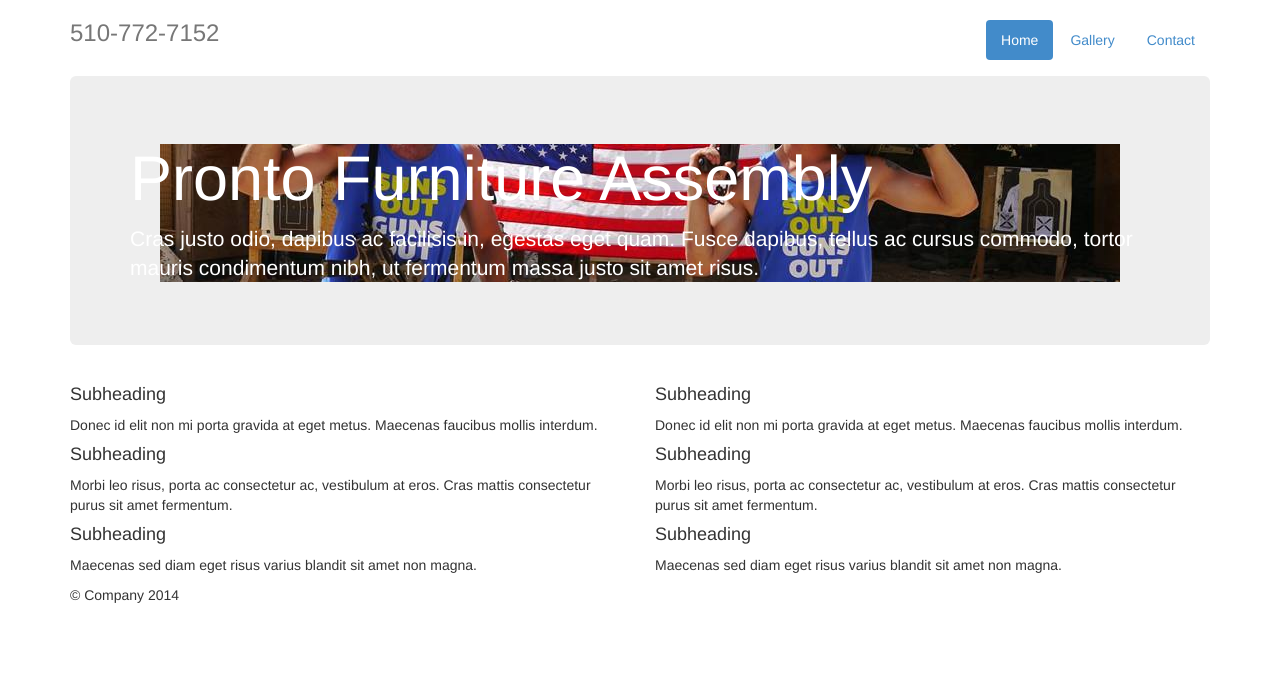
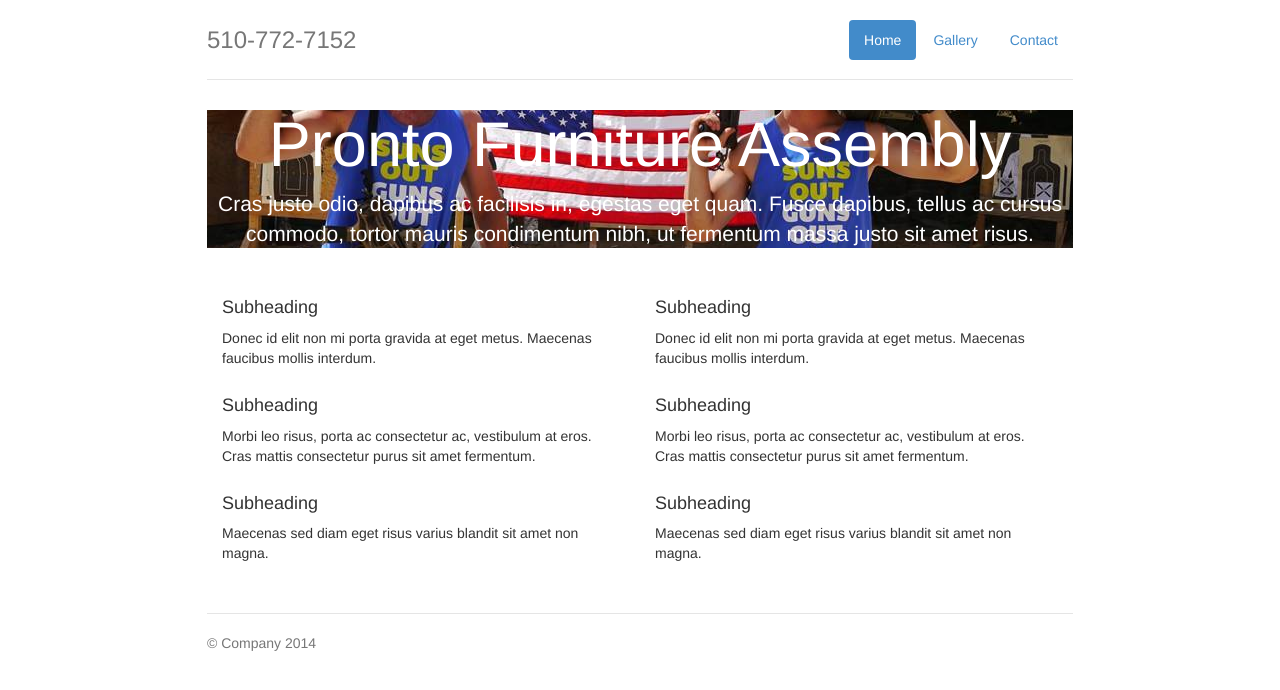
Before and after one commit to pfitch45/Pronto_site, a PHP site: page / in a window 1280 px wide. Shown: the top 690 px of the page. Run offline with PHP 8.4, Linux system fonts and the light colour scheme; some libraries are stand-ins or nearby versions.

Commit message:
second commit

```diff
--- /dev/null
+++ b/css/jumbotron-narrow.css
@@ -0,0 +1,79 @@
+/* Space out content a bit */
+body {
+  padding-top: 20px;
+  padding-bottom: 20px;
+}
+
+/* Everything but the jumbotron gets side spacing for mobile first views */
+.header,
+.marketing,
+.footer {
+  padding-right: 15px;
+  padding-left: 15px;
+}
+
+/* Custom page header */
+.header {
+  border-bottom: 1px solid #e5e5e5;
+}
+/* Make the masthead heading the same height as the navigation */
+.header h3 {
+  padding-bottom: 19px;
+  margin-top: 0;
+  margin-bottom: 0;
+  line-height: 40px;
+}
+
+/* Custom page footer */
+.footer {
+  padding-top: 19px;
+  color: #777;
+  border-top: 1px solid #e5e5e5;
+}
+
+/* Customize container */
+@media (min-width: 768px) {
+  .container {
+    max-width: 70%;
+  }
+}
+.container-narrow > hr {
+  margin: 30px 0;
+}
+
+/* Main marketing message and sign up button */
+.jumbotron {
+  text-align: center;
+  border-bottom: 1px solid #e5e5e5;
+}
+.jumbotron .btn {
+  padding: 14px 24px;
+  font-size: 21px;
+}
+
+/* Supporting marketing content */
+.marketing {
+  margin: 40px 0;
+}
+.marketing p + h4 {
+  margin-top: 28px;
+}
+
+/* Responsive: Portrait tablets and up */
+@media screen and (min-width: 768px) {
+  /* Remove the padding we set earlier */
+  .header,
+  .marketing,
+  .footer {
+    padding-right: 0;
+    padding-left: 0;
+  }
+  /* Space out the masthead */
+  .header {
+    margin-bottom: 30px;
+  }
+  /* Remove the bottom border on the jumbotron for visual effect */
+  .jumbotron {
+    border-bottom: 0;
+  }
+}
--- a/css/rollyourown.css
+++ b/css/rollyourown.css
@@ -17,5 +17,5 @@
 }
 
 .container .jumbotron {
-	padding: none;
+	padding: 0;
 }
--- a/index.php
+++ b/index.php
@@ -10,8 +10,8 @@
     <title>Pronto Furniture Assembly</title>
 
     <!-- Bootstrap -->
-    <link href="css/bootsrap.css" rel="stylesheet">
     <link href="css/bootstrap.min.css" rel="stylesheet">
+    <link href="css/jumbotron-narrow.css" rel="stylesheet">
     <link href="css/rollyourown.css" rel="stylesheet">
 
     <!-- HTML5 Shim and Respond.js IE8 support of HTML5 elements and media queries -->
@@ -25,7 +25,7 @@
       <div class="container">
       <div class="header">
         <ul class="nav nav-pills pull-right">
-          <li class="active"><a href="#">Home</a></li>
+          <li class="active"><a href="index.php">Home</a></li>
           <li><a href="gallery.php">Gallery</a></li>
           <li><a href="contact.php">Contact</a></li>
         </ul>
```
